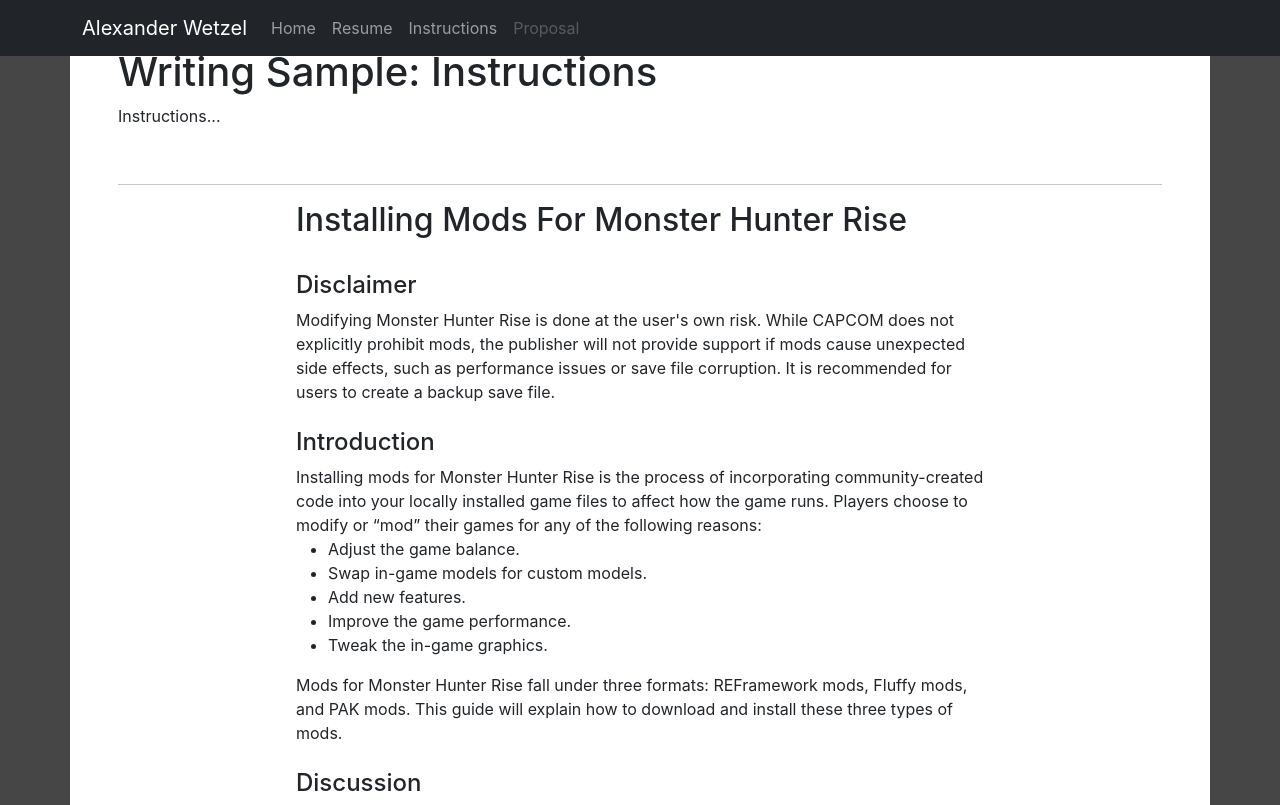
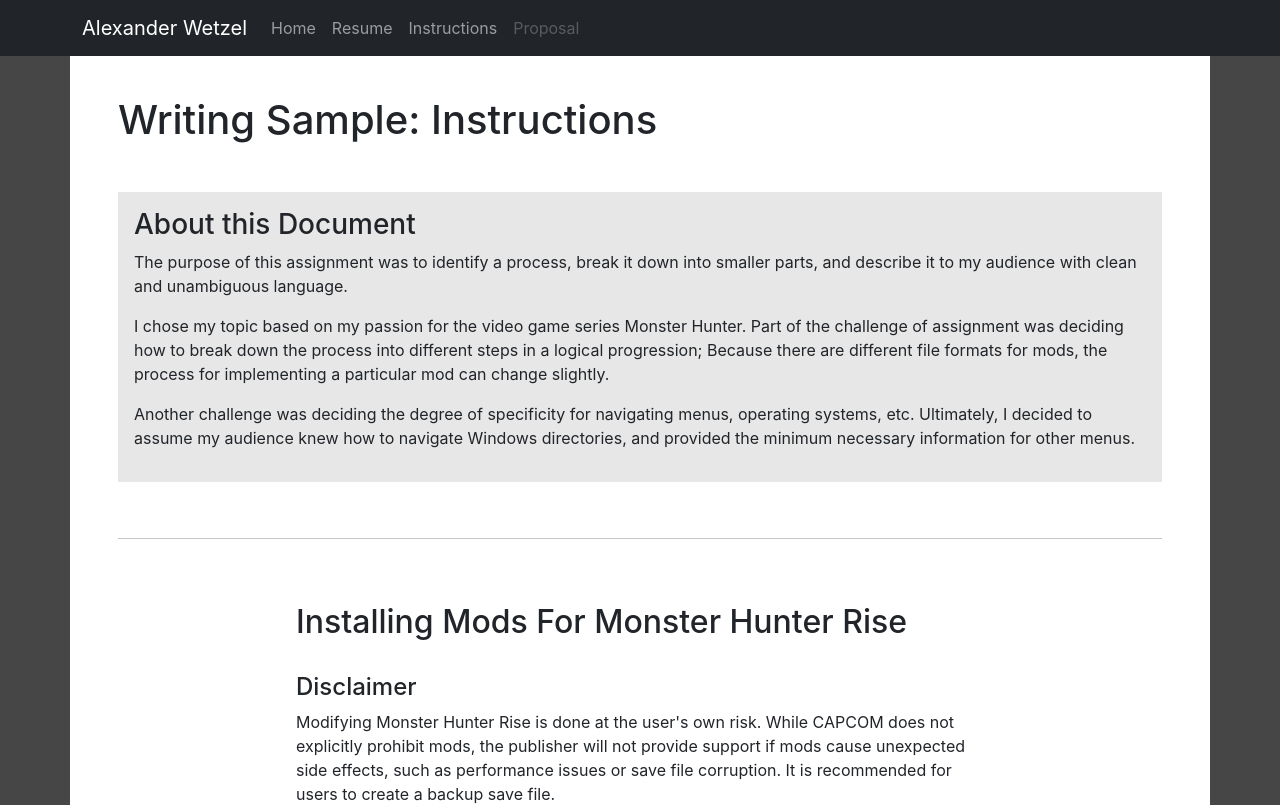
Before and after one commit to AlexWetzel/Portfolio2023, a React (Create React App) app in the folder portfolio/: page /#/instructions in a window 1280 px wide. Shown: the top 805 px of the page. Built offline with nearby package versions, Linux system fonts and the light colour scheme.

Commit message:
Added explanation panels

```diff
--- a/portfolio/src/App.css
+++ b/portfolio/src/App.css
@@ -1,4 +1,5 @@
 #content {
+  min-height: 100%;
   background-color: white;
 }
 
@@ -8,6 +9,11 @@
 
 #technical-skills div {
   text-align: center;
+}
+
+#explanation {
+  background-color: rgb(231, 231, 231);
+  /* box-shadow: ; */
 }
 
 
--- /dev/null
+++ b/portfolio/src/components/Explanation.js
@@ -0,0 +1,10 @@
+function Explanation(props) {
+  return(
+    <div id="explanation" className="p-3 mt-5 mb-3">
+      <h3>About this Document</h3>
+      {props.children}
+    </div>
+  );
+}
+
+export default Explanation;
--- a/portfolio/src/components/Instructions.js
+++ b/portfolio/src/components/Instructions.js
@@ -1,6 +1,6 @@
 function Instructions() {
   return(
-    <p id="instructions">
+    <p id="instructions" className="mt-5 mb-5">
       <h2>Installing Mods For Monster Hunter Rise</h2>
       <br />
       <h4>Disclaimer</h4>
--- a/portfolio/src/components/Layout.js
+++ b/portfolio/src/components/Layout.js
@@ -7,8 +7,13 @@
     <>
       <Navbar />
 
+
       <Container id="content" className="p-5">
+        <br />
+        <br />
         <Outlet />
+        <hr />
+        <sub>© 2023 Alexander Wetzel</sub>
       </Container>
     </>
   );
--- a/portfolio/src/index.css
+++ b/portfolio/src/index.css
@@ -1,4 +1,4 @@
-html {
+html, #root {
   height: 100%;
 }
 
--- a/portfolio/src/pages/InstructionsPage.js
+++ b/portfolio/src/pages/InstructionsPage.js
@@ -1,11 +1,31 @@
 import { Row, Col } from 'react-bootstrap';
 import Instructions from '../components/Instructions';
+import Explanation from '../components/Explanation';
 
 function InstructionsPage() {
   return(
-    <>
+    <div>
       <h1>Writing Sample: Instructions</h1>
-      <p>Instructions...</p>
+      <Explanation>
+        <p>
+          The purpose of this assignment was to identify a process, break it down into
+          smaller parts, and describe it to my audience with clean and unambiguous
+          language.
+        </p>
+        <p>
+          I chose my topic based on my passion for the video game series Monster
+          Hunter. Part of the challenge of assignment was deciding how to break down
+          the process into different steps in a logical progression; Because there
+          are different file formats for mods, the process for implementing a
+          particular mod can change slightly.
+        </p>
+        <p>
+          Another challenge was deciding the degree of specificity for navigating menus,
+          operating systems, etc. Ultimately, I decided to assume my audience knew how
+          to navigate Windows directories, and provided the minimum necessary information
+          for other menus.
+        </p>
+      </Explanation>
       <br />
       <hr />
       <Row>
@@ -13,8 +33,7 @@
           <Instructions />
         </Col>
       </Row>
-      <hr />
-    </>
+    </div>
   );
 }
 
--- a/portfolio/src/pages/ResumePage.js
+++ b/portfolio/src/pages/ResumePage.js
@@ -1,15 +1,35 @@
 import { Tabs, Tab, Row, Col } from "react-bootstrap";
 import Resume from "../components/Resume.js";
 import CoverLetter from "../components/CoverLetter.js";
+import Explanation from "../components/Explanation.js";
 
 function ResumePage() {
   return (
     <>
       <h1>Writing Example: Resume and Cover Letter</h1>
-      <p>About...</p>
+      <Explanation>
+        <p>
+          The purpose of this assignment was to choose a job listing and craft a
+          cover letter and resume that caters to the employer by using keywords and
+          emphasizing skills from the listing.
+        </p>
+        <p>
+          The main challenge I faced when creating the cover letter was finding the
+          right words to highlight my own qualities in a professional tone.
+          Ultimately, I'm satisfied with wording I selttled on.
+        </p>
+        <p>
+          For my resume, I chose a simple but appealing template, added sections from
+          an older resume draft, updated the sections to reflect my current
+          experience, and revised some sections to be more effective. Specifically,
+          I removed fluff and repeats from my technical skills section, and added
+          proficiency level. For apps built, added action verbs to highlight how I
+          contributed to the projects.
+        </p>
+      </Explanation>
       <br />
       <Tabs
-        defaultActiveKey="cover-letter"
+        defaultActiveKey="resume"
         id="justify-tab-example"
         className="mb-3"
         justify
@@ -29,7 +49,6 @@
           </Row>
         </Tab>
       </Tabs>
-      <hr />
     </>
   );
 }
```
